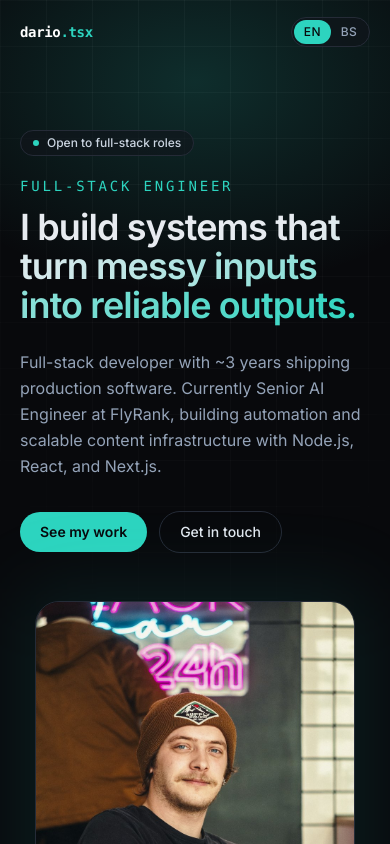
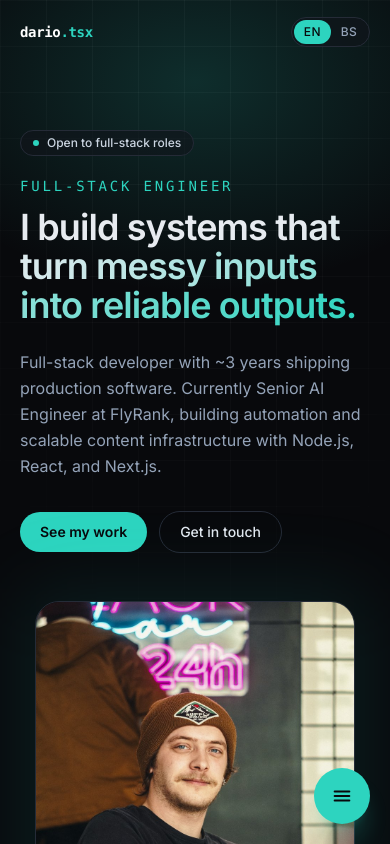
Before and after one commit to DarioTokic/portfolio, a Next.js app: page / in a window 390 px wide. Shown: the top 844 px of the page. Built offline with nearby package versions, Linux system fonts and the light colour scheme.

Commit message:
Add floating mobile navigation menu (FAB + panel)

```diff
--- a/src/components/Nav.tsx
+++ b/src/components/Nav.tsx
@@ -7,6 +7,7 @@ import LanguageToggle from "./LanguageToggle";
 export default function Nav() {
   const { t, lang } = useLang();
   const [scrolled, setScrolled] = useState(false);
+  const [open, setOpen] = useState(false);
 
   useEffect(() => {
     const onScroll = () => setScrolled(window.scrollY > 16);
@@ -14,6 +15,14 @@ export default function Nav() {
     window.addEventListener("scroll", onScroll);
     return () => window.removeEventListener("scroll", onScroll);
   }, []);
+
+  // lock body scroll when the mobile menu is open
+  useEffect(() => {
+    document.body.style.overflow = open ? "hidden" : "";
+    return () => {
+      document.body.style.overflow = "";
+    };
+  }, [open]);
 
   const links = [
     { href: "#about", label: t.nav.about },
@@ -26,6 +35,7 @@ export default function Nav() {
   const cv = lang === "bs" ? t.profile.cvBs : t.profile.cvEn;
 
   return (
+    <>
       <header
         className={`fixed inset-x-0 top-0 z-50 transition-all duration-300 ${
           scrolled ? "border-b border-ink-700/80 bg-ink-950/80 backdrop-blur-md" : "border-b border-transparent"
@@ -61,5 +71,71 @@ export default function Nav() {
           </div>
         </nav>
       </header>
+
+      {/* Mobile floating navigation */}
+      <div className="md:hidden">
+        {/* scrim */}
+        <div
+          onClick={() => setOpen(false)}
+          className={`fixed inset-0 z-40 bg-ink-950/60 backdrop-blur-sm transition-opacity duration-300 ${
+            open ? "opacity-100" : "pointer-events-none opacity-0"
+          }`}
+          aria-hidden
+        />
+
+        {/* menu panel */}
+        <div
+          className={`fixed bottom-24 right-5 z-50 w-52 origin-bottom-right rounded-2xl border border-ink-700 bg-ink-900/95 p-2 shadow-2xl backdrop-blur-md transition-all duration-200 ${
+            open ? "scale-100 opacity-100" : "pointer-events-none translate-y-2 scale-95 opacity-0"
+          }`}
+          role="menu"
+        >
+          {links.map((l) => (
+            <a
+              key={l.href}
+              href={l.href}
+              onClick={() => setOpen(false)}
+              className="block rounded-xl px-4 py-2.5 text-sm font-medium text-slate-200 transition-colors hover:bg-ink-700/60 hover:text-white"
+              role="menuitem"
+            >
+              {l.label}
+            </a>
+          ))}
+          <a
+            href={cv}
+            target="_blank"
+            rel="noopener noreferrer"
+            onClick={() => setOpen(false)}
+            className="mt-1 block rounded-xl bg-accent/10 px-4 py-2.5 text-sm font-medium text-accent transition-colors hover:bg-accent hover:text-ink-950"
+            role="menuitem"
+          >
+            {t.nav.resume}
+          </a>
+        </div>
+
+        {/* toggle button */}
+        <button
+          onClick={() => setOpen((v) => !v)}
+          aria-label={open ? "Close menu" : "Open menu"}
+          aria-expanded={open}
+          className="fixed bottom-5 right-5 z-50 flex h-14 w-14 items-center justify-center rounded-full bg-accent text-ink-950 shadow-xl shadow-accent/20 transition-transform active:scale-95"
+        >
+          <svg width="22" height="22" viewBox="0 0 24 24" fill="none" stroke="currentColor" strokeWidth="2.2" strokeLinecap="round">
+            {open ? (
+              <>
+                <line x1="6" y1="6" x2="18" y2="18" />
+                <line x1="18" y1="6" x2="6" y2="18" />
+              </>
+            ) : (
+              <>
+                <line x1="4" y1="7" x2="20" y2="7" />
+                <line x1="4" y1="12" x2="20" y2="12" />
+                <line x1="4" y1="17" x2="20" y2="17" />
+              </>
+            )}
+          </svg>
+        </button>
+      </div>
+    </>
   );
 }
```
Lines whose indentation alone changed are shown as unchanged.
